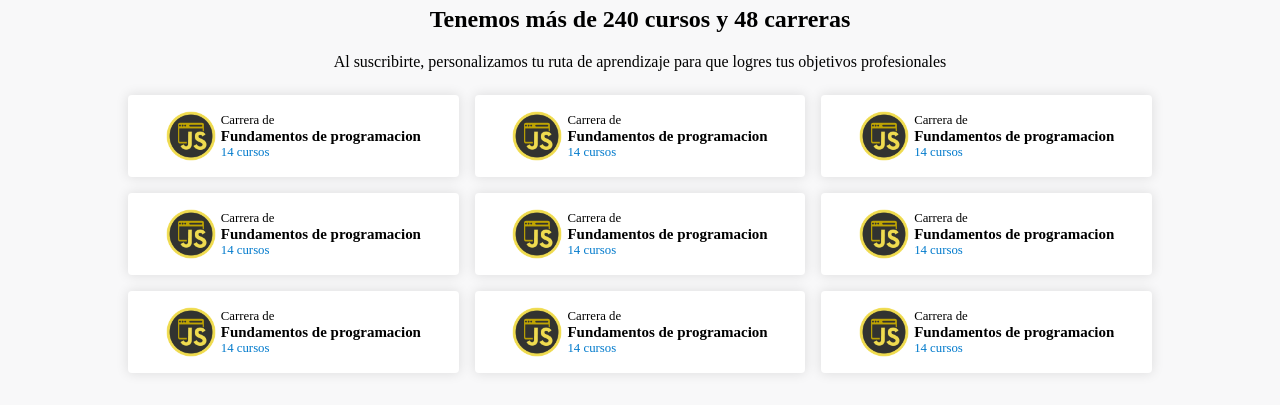
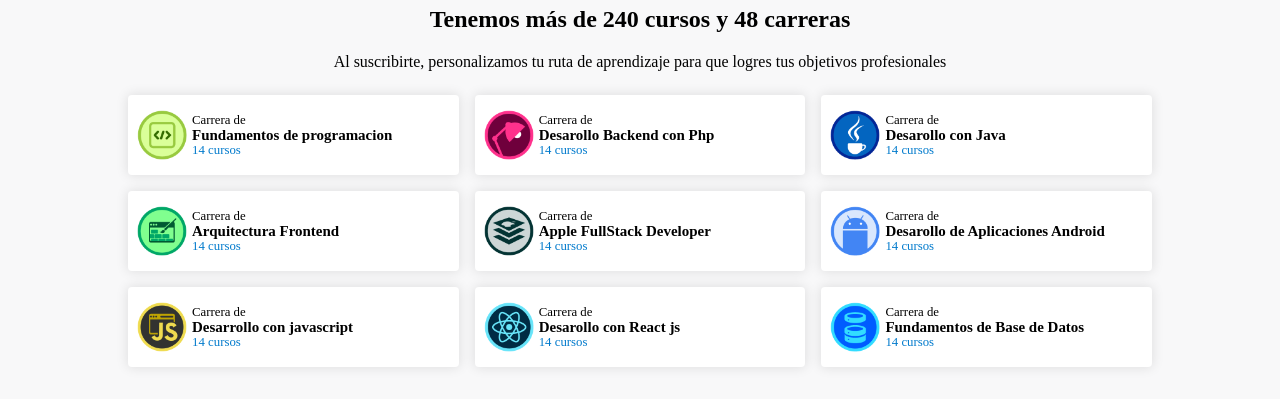
Before and after one commit to AlexTexis/platziHomeLanding, a website: page index.html in a window 1280 px wide. Shown: the part 457-862 px from the top of the page. Drawn offline with Linux system fonts and the light colour scheme.

Commit message:
platziThree

```diff
--- a/index.html
+++ b/index.html
@@ -50,7 +50,7 @@
     <div class="carrersItem">
       <div class="itemCarr">
         <a href="#">
-          <img src="./dist/images/badge-desarrollador-JS2.webp" width="50" alt="">
+          <img src="./dist/images/badge-carrera-fundamentos.webp" width="50" alt="">
           <div class="infoCarrera">
             <p>Carrera de </p>
             <h3>Fundamentos de programacion</h3>
@@ -60,10 +60,50 @@
       </div>
       <div class="itemCarr">
         <a href="#">
-          <img src="./dist/images/badge-desarrollador-JS2.webp" width="50" alt="">
+          <img src="./dist/images/badge-lamp.webp" width="50" alt="">
           <div class="infoCarrera">
             <p>Carrera de </p>
-            <h3>Fundamentos de programacion</h3>
+            <h3>Desarollo Backend con Php</h3>
+            <span class="countCourses">14 cursos</span>
+          </div>
+        </a>
+      </div>
+      <div class="itemCarr">
+        <a href="#">
+          <img src="./dist/images/badge-carrera-JAVA.webp" width="50" alt="">
+          <div class="infoCarrera">
+            <p>Carrera de </p>
+            <h3>Desarollo con Java</h3>
+            <span class="countCourses">14 cursos</span>
+          </div>
+        </a>
+      </div>
+      <div class="itemCarr">
+        <a href="#">
+          <img src="./dist/images/badge-arquitecto-frontend.webp" width="50" alt="">
+          <div class="infoCarrera">
+            <p>Carrera de </p>
+            <h3>Arquitectura Frontend</h3>
+            <span class="countCourses">14 cursos</span>
+          </div>
+        </a>
+      </div>
+      <div class="itemCarr">
+        <a href="#">
+          <img src="./dist/images/c-apple-stack2x.webp" width="50" alt="">
+          <div class="infoCarrera">
+            <p>Carrera de </p>
+            <h3>Apple FullStack Developer</h3>
+            <span class="countCourses">14 cursos</span>
+          </div>
+        </a>
+      </div>
+      <div class="itemCarr">
+        <a href="#">
+          <img src="./dist/images/Badge-carrera-desarrollador-aplicaciones-android.webp" width="50" alt="">
+          <div class="infoCarrera">
+            <p>Carrera de </p>
+            <h3>Desarollo de Aplicaciones Android</h3>
             <span class="countCourses">14 cursos</span>
           </div>
         </a>
@@ -73,67 +113,27 @@
           <img src="./dist/images/badge-desarrollador-JS2.webp" width="50" alt="">
           <div class="infoCarrera">
             <p>Carrera de </p>
-            <h3>Fundamentos de programacion</h3>
+            <h3>Desarrollo con javascript</h3>
             <span class="countCourses">14 cursos</span>
           </div>
         </a>
       </div>
       <div class="itemCarr">
         <a href="#">
-          <img src="./dist/images/badge-desarrollador-JS2.webp" width="50" alt="">
+          <img src="./dist/images/badge-carrera-desarrollador-react.webp" width="50" alt="">
           <div class="infoCarrera">
             <p>Carrera de </p>
-            <h3>Fundamentos de programacion</h3>
+            <h3>Desarollo con React js</h3>
             <span class="countCourses">14 cursos</span>
           </div>
         </a>
       </div>
       <div class="itemCarr">
         <a href="#">
-          <img src="./dist/images/badge-desarrollador-JS2.webp" width="50" alt="">
+          <img src="./dist/images/badges-Bases-datos.webp" width="50" alt="">
           <div class="infoCarrera">
             <p>Carrera de </p>
-            <h3>Fundamentos de programacion</h3>
-            <span class="countCourses">14 cursos</span>
-          </div>
-        </a>
-      </div>
-      <div class="itemCarr">
-        <a href="#">
-          <img src="./dist/images/badge-desarrollador-JS2.webp" width="50" alt="">
-          <div class="infoCarrera">
-            <p>Carrera de </p>
-            <h3>Fundamentos de programacion</h3>
-            <span class="countCourses">14 cursos</span>
-          </div>
-        </a>
-      </div>
-      <div class="itemCarr">
-        <a href="#">
-          <img src="./dist/images/badge-desarrollador-JS2.webp" width="50" alt="">
-          <div class="infoCarrera">
-            <p>Carrera de </p>
-            <h3>Fundamentos de programacion</h3>
-            <span class="countCourses">14 cursos</span>
-          </div>
-        </a>
-      </div>
-      <div class="itemCarr">
-        <a href="#">
-          <img src="./dist/images/badge-desarrollador-JS2.webp" width="50" alt="">
-          <div class="infoCarrera">
-            <p>Carrera de </p>
-            <h3>Fundamentos de programacion</h3>
-            <span class="countCourses">14 cursos</span>
-          </div>
-        </a>
-      </div>
-      <div class="itemCarr">
-        <a href="#">
-          <img src="./dist/images/badge-desarrollador-JS2.webp" width="50" alt="">
-          <div class="infoCarrera">
-            <p>Carrera de </p>
-            <h3>Fundamentos de programacion</h3>
+            <h3>Fundamentos de Base de Datos</h3>
             <span class="countCourses">14 cursos</span>
           </div>
         </a>
--- a/src/css/app.css
+++ b/src/css/app.css
@@ -188,14 +188,17 @@
   padding: 1em 0;
   background-color: var(--white);
   border-radius: 4px;
-  box-shadow: 0 0 12px 1px rgba(0,0,0,.1)
+  box-shadow: 0 0 12px 1px rgba(0,0,0,.1);
+  height: 80px;
+  display: flex;
+  align-items: center;
 }
 
 .itemCarr a{
   color: #000;
   display: flex;
   align-items: center;
-  justify-content: center;
+  padding: 0 0 0 .7em;
 }
 
 .infoCarrera{
@@ -204,10 +207,13 @@
 
 .infoCarrera p,.infoCarrera h3{
   margin: 0;
+  line-height: 15px;
 }
 
+
 .countCourses{
-  color: var(--blue)
+  color: var(--blue);
+  line-height: 15px;
 }
 
 .coursesIteration{
```
Also changed, not shown: dist/css/app.css, dist/images/Badge-carrera-desarrollador-aplicaciones-android.webp (added), dist/images/badge-carrera-JAVA.webp (added), dist/images/badge-carrera-fundamentos.webp (added), dist/images/c-apple-stack2x.webp (added).
